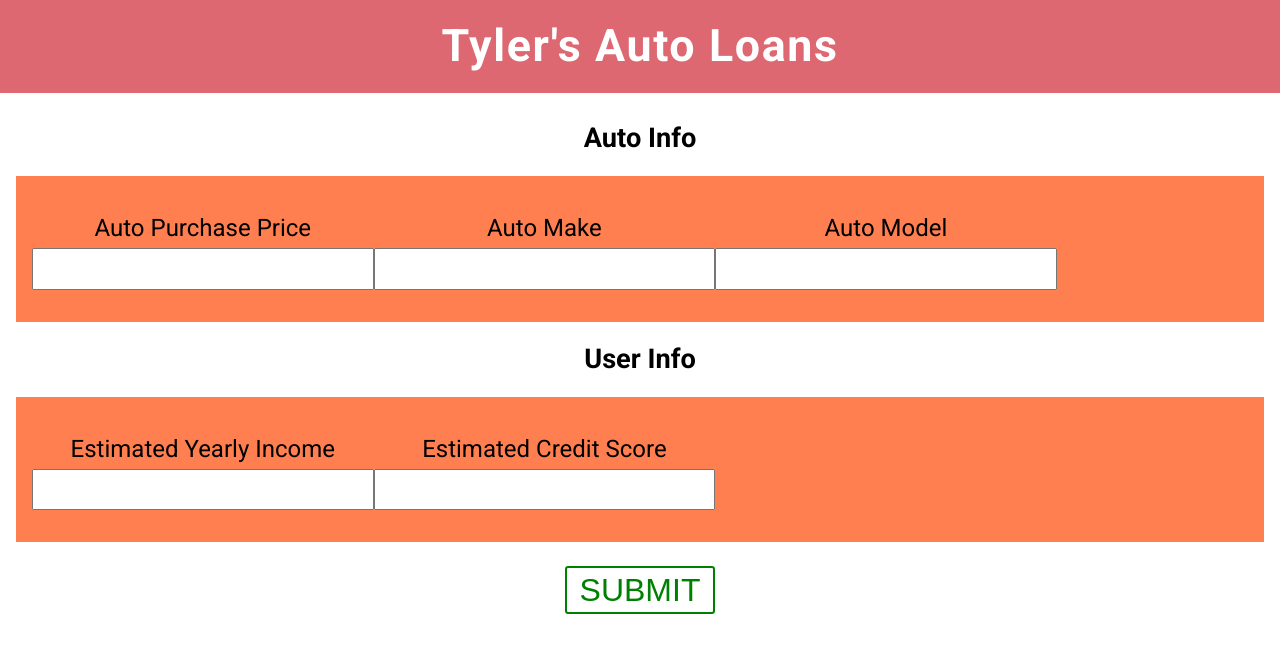
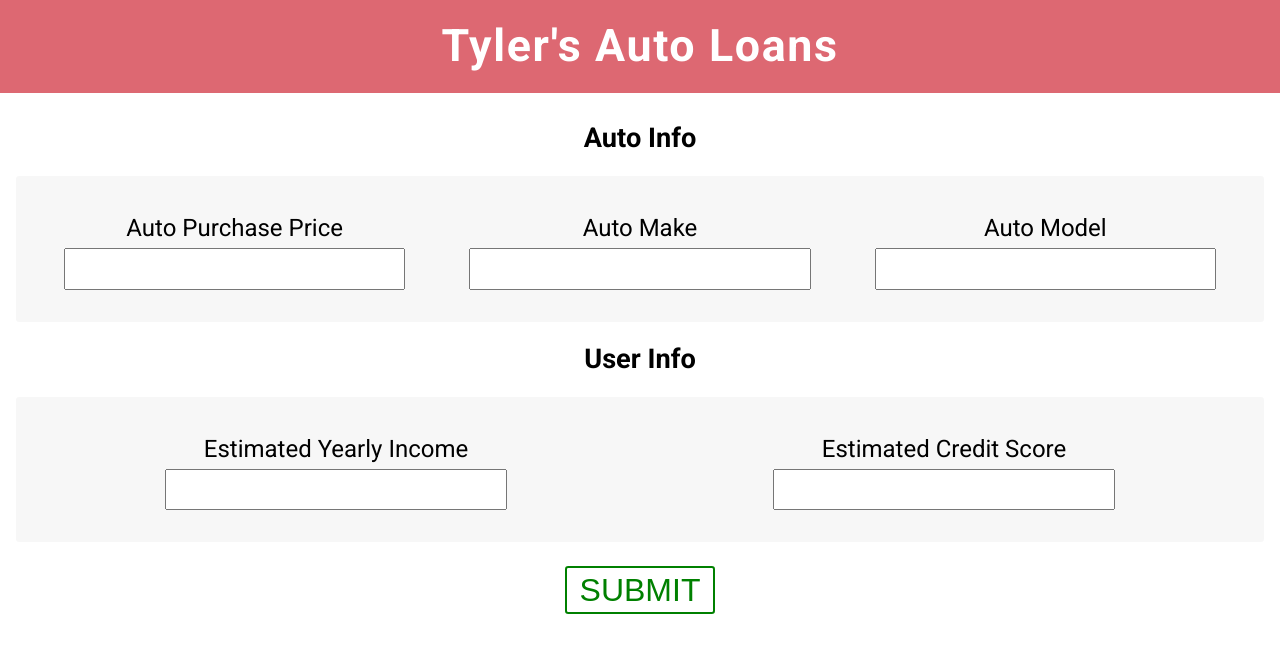
Before and after one commit to tylercorbett/secberus-test, a React (Create React App) app: page / in a window 1280 px wide. Shown: the top 652 px of the page. Built offline with nearby package versions, Linux system fonts and the light colour scheme.

Commit message:
adds final styles for form

```diff
--- a/src/components/form/FormComponents.js
+++ b/src/components/form/FormComponents.js
@@ -32,13 +32,12 @@ export const Button = styled.button(props => ({
 
 export const InfoSection = styled.section`
   display: flex;
-  alignItems: center;
-  justifyContent: space-evenly;
-  background: coral;
+  align-items: center;
+  justify-content: space-around;
   padding: 2rem 1rem;
   margin: 1.5rem 0;
-  backgroundColor: #f7f7f7;
-  borderRadius: .2rem;
+  background-color: #f7f7f7;
+  border-radius: .2rem;
 
   @media (max-width: 768px) {
     flex-direction: column;
```
